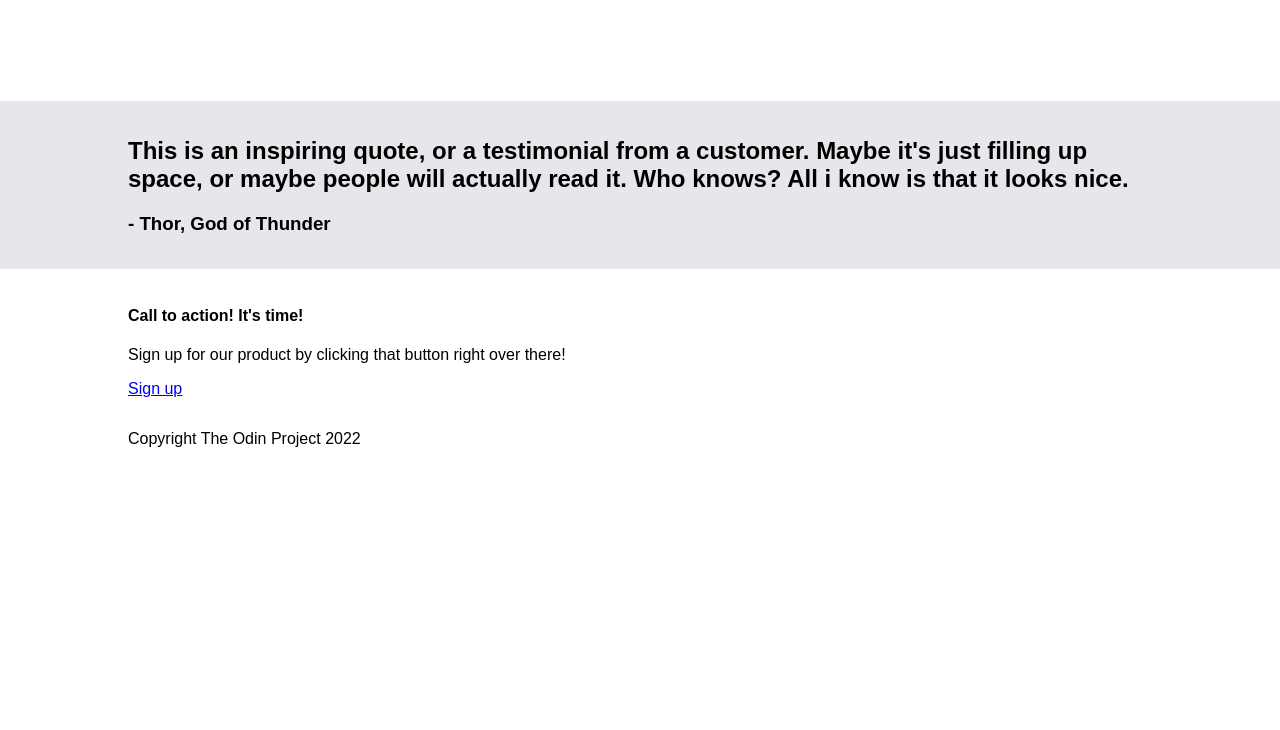
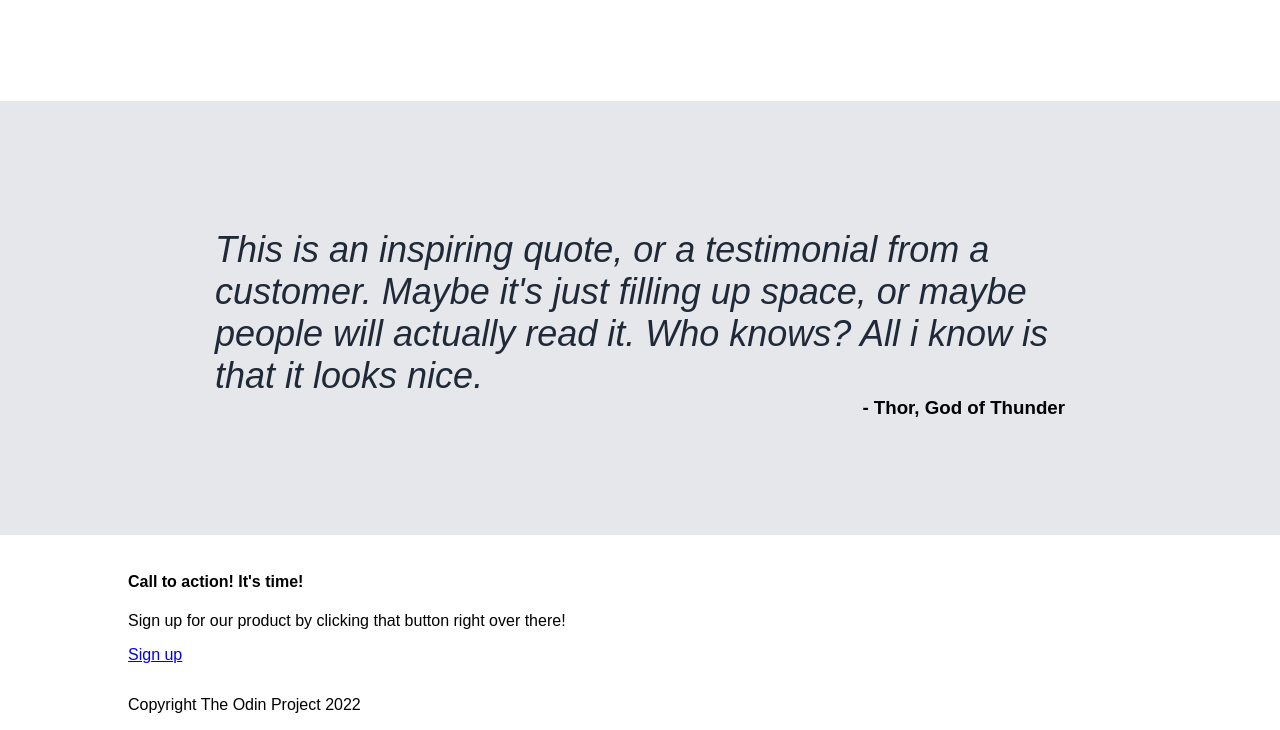
Before and after one commit to med-asc/odin-landing-page, a plain HTML site: page index.html in a window 1280 px wide. Shown: the part 890-1620 px from the top of the page. Before the commit the page ends 1354 px from the top, so only its background shows below. Drawn offline with Linux system fonts and the light colour scheme.

Commit message:
Create style for quote container

```diff
--- a/css/style.css
+++ b/css/style.css
@@ -125,3 +125,29 @@ body {
     color: #6a727e;
     margin: 8px 0;
 }
+
+.container-three {
+    display: flex;
+    flex-direction: column;
+    align-items: center;
+    padding: 98px 128px;
+}
+
+.container-three h2 {
+    font-size: 36px;
+    font-weight: lighter;
+    color: #1F2937;
+    font-style: italic;
+    margin-bottom: 0;
+}
+
+.quote h3 {
+    margin-left: auto;
+    margin-top: 0;
+}
+
+.quote {
+    width: 850px;
+    display: flex;
+    flex-direction: column;
+}
--- a/index.html
+++ b/index.html
@@ -54,11 +54,13 @@
     </div>
 
     <div class="container-three bg-grey">
-        <h2>This is an inspiring quote, or a testimonial from a
-            customer. Maybe it's just filling up space, or maybe
-            people will actually read it. Who knows? All i know
-            is that it looks nice.</h2>
-        <h3>- Thor, God of Thunder</h3>
+        <div class="quote">
+            <h2>This is an inspiring quote, or a testimonial from a
+                customer. Maybe it's just filling up space, or maybe
+                people will actually read it. Who knows? All i know
+                is that it looks nice.</h2>
+            <h3>- Thor, God of Thunder</h3>
+        </div>
     </div>
 
     <div class="container-four">
```
